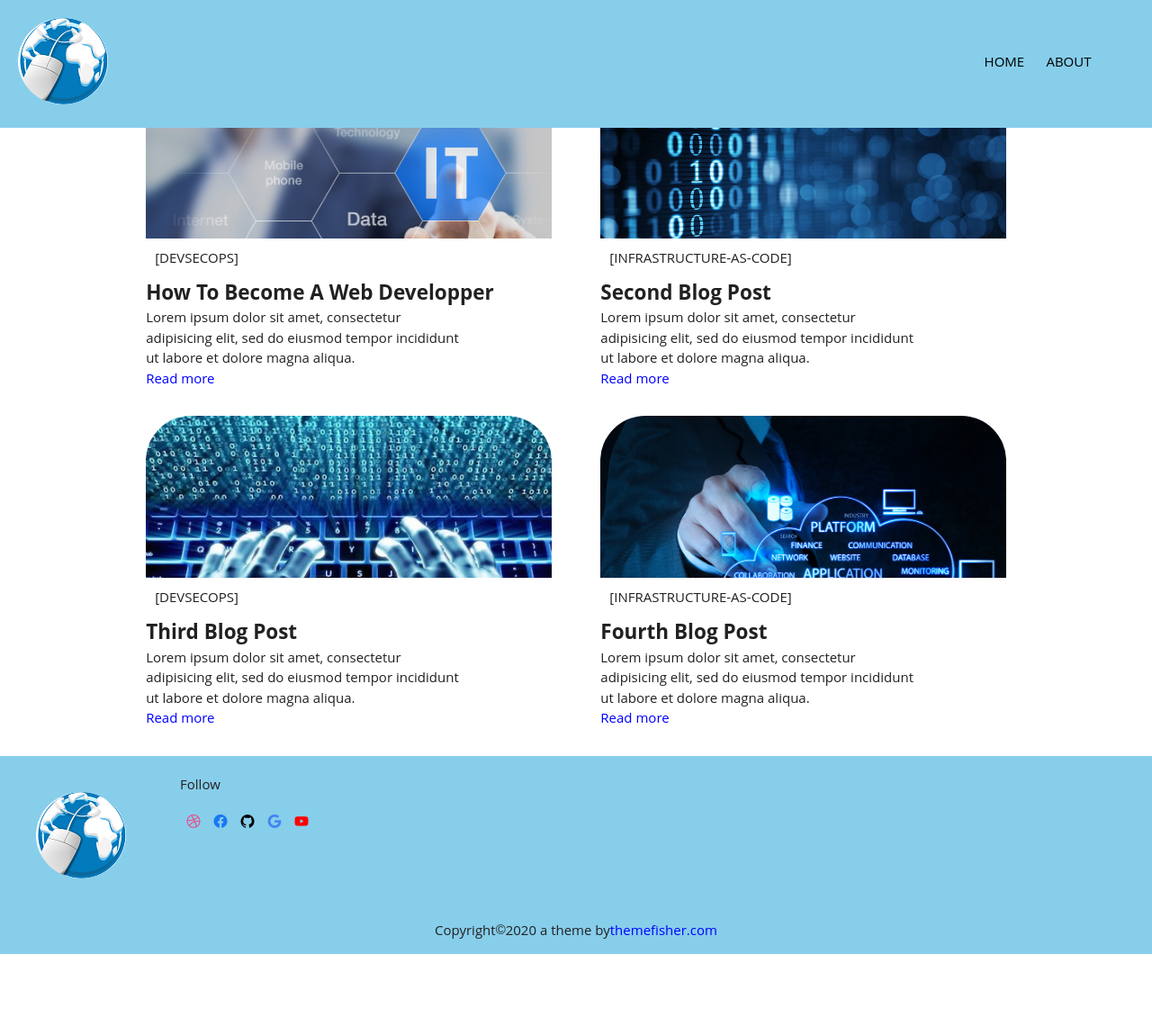
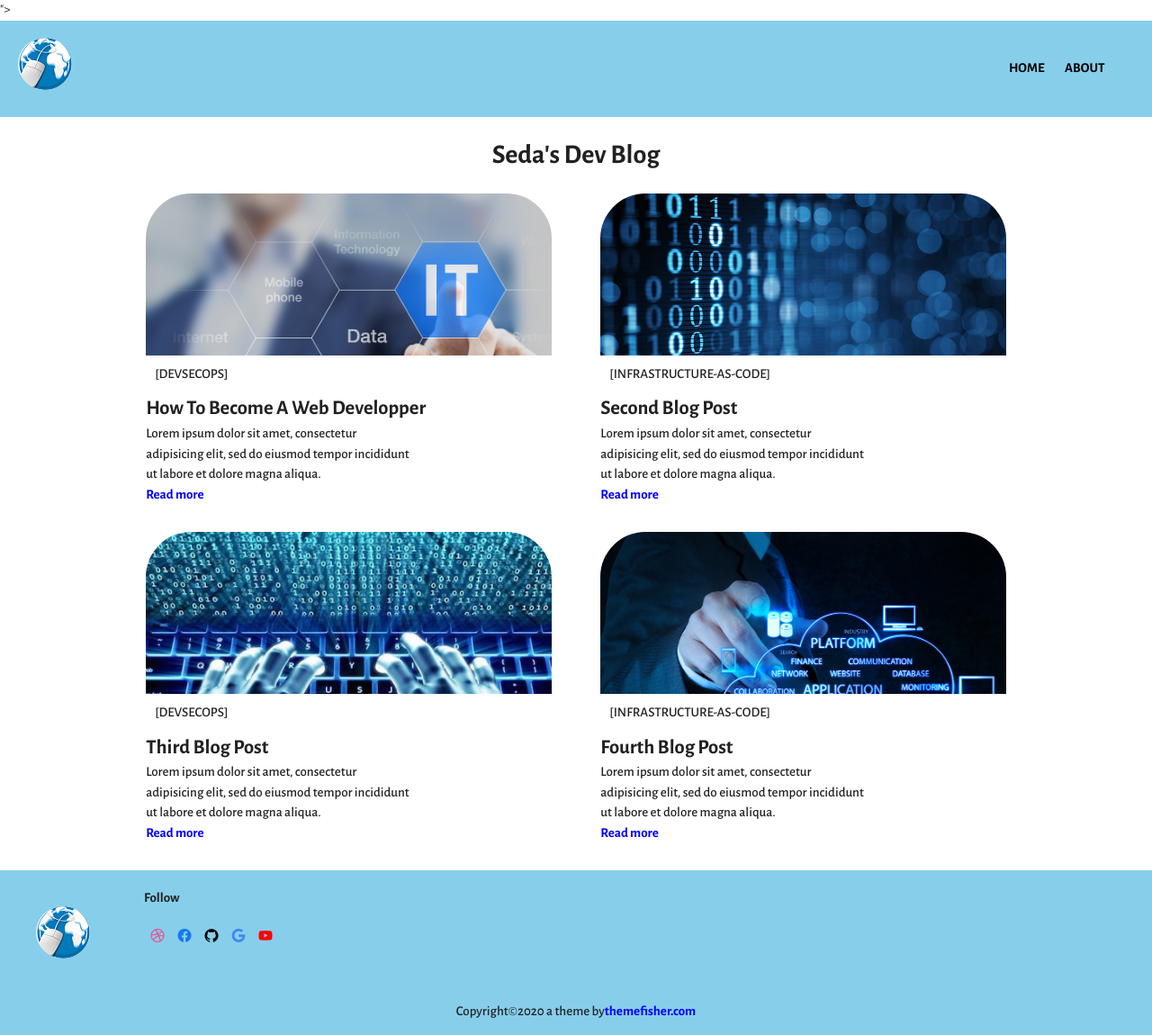
Before and after one commit to sedasakarya/dev-blog, a PHP site: page / in a window 1280 px wide. Shown: the whole page at 90% size. Before the commit the page ends 1060 px from the top, so only its background shows below. Run offline with PHP 8.4, Linux system fonts and the light colour scheme; some web fonts are replaced.

Commit message:
Blog commit

```diff
--- a/assets/css/style.css
+++ b/assets/css/style.css
@@ -23,7 +23,7 @@ html {
 
 body {
   font-size: 1rem; /*rem based on root(html)!it is based on the parent em! ????*/
-  font-family: sans-serif;
+  font-family: 'Alegreya Sans';
   color: #212121; /* it smooths the default black text*/
   line-height: 1.5; /*by default it is "em"*/
 }
@@ -35,7 +35,8 @@ a {
   outline: none;
   color: #000;
   transition: 2s ease;
-  font-family: open sans;
+  font-family: 'Alegreya Sans';
+  font-weight: 700;
   font-size: 15px;
 }
 
@@ -55,20 +56,22 @@ input, input:focus {
 h1,
 h2 {
   font-weight: bold;
-  font-family: open sans,sans-serif;
+  font-family: 'Alegreya Sans';
+  font-weight: 700;
 }
 h1 {
   font-size: 2em;
-  font-family: open sans,sans-serif;
+  font-family: 'Alegreya Sans';
 }
 h2 {
   font-size: 1.5em;
-  font-family: open sans,sans-serif;
+  font-family: 'Alegreya Sans';
 }
 
 p {
   margin-bottom: 1em;
-  font-family: open sans,sans-serif;
+  font-family: 'Alegreya Sans';
+  font-weight: 500;
 }
 
 
@@ -80,7 +83,8 @@ GENERAL FORMATTING FOR TAGS)
 article {
   font-weight: 400;
   font-size: 1em;
-  font-family: open sans,sans-serif;
+  font-family: 'Alegreya Sans';
+  font-weight: 500;
 }
 
 footer {
@@ -161,7 +165,7 @@ ctrl + d selects a lot of lines at the same time.
   display: flex;
   justify-content: center;
 }
-
+/* ASK JEROME */
 .footer_arrange {
   display: flex;
   justify-content: space-between;
@@ -174,7 +178,11 @@ ctrl + d selects a lot of lines at the same time.
   line-height: 1.5;
 }
 
-
+/* ID
+----------------------------------------*/
+#font_weight {
+  font-weight:700;
+}
 
 
 /* LAYOUT
@@ -184,7 +192,9 @@ header {
   justify-content: space-between;
   padding: 1.333em;
   background-color: skyblue;
-  position: fixed;
+
+  /* ASK JEROME */
+  position: sticky;
   width:100%;
   overflow: hidden;
 }
@@ -202,7 +212,7 @@ main section {
 }
 
 nav {
-  margin: 2.5em;
+  margin: 1.5em;
 }
 
 
--- a/index.html
+++ b/index.html
@@ -6,7 +6,7 @@
     <title>Seda's Dev Blog</title>
     <link rel="stylesheet" href="assets/icons/icomoon-v1.0/style.css">
     <link rel="stylesheet" href="assets/css/style.css">
-    <link rel="stylesheet" href="https://cdnjs.cloudflare.com/ajax/libs/font-awesome/4.7.0/css/font-awesome.min.css">
+    <link href="https://fonts.googleapis.com/css2?family=Alegreya+Sans:wght@400;500;700&display=swap" rel="stylesheet">">
   </head>
   <body>
     <header>
@@ -68,7 +68,7 @@
             </figure>
           </section>
           <section class="distance2">
-            <p>Follow</p>
+            <p id= "font_weight">Follow</p>
             <section class="flex">
               <a class="icon-dribbble icon" href=""></a>
               <a class="icon-facebook icon" href=""></a>
```
Also changed, not shown: assets/img/logonew.png.
